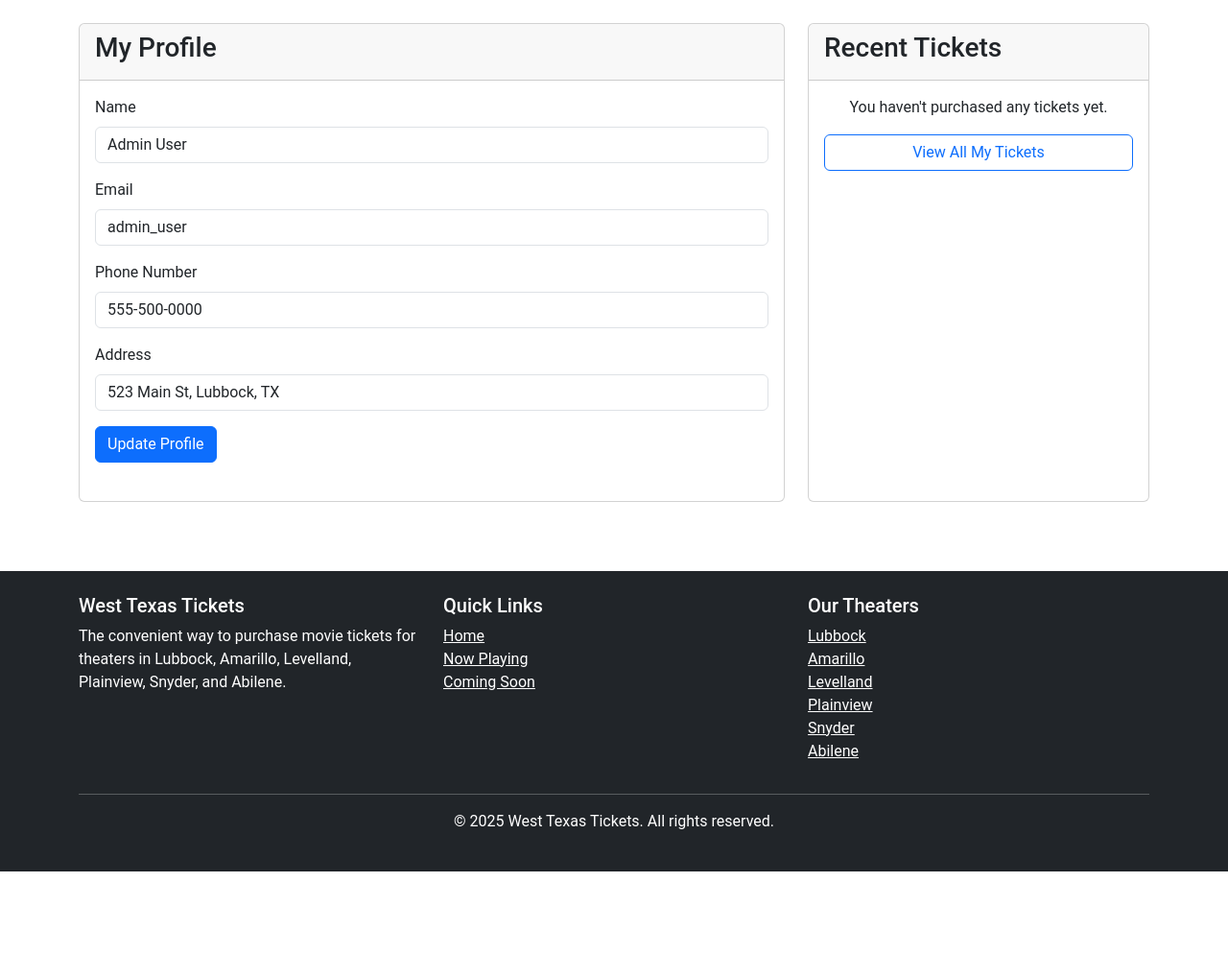
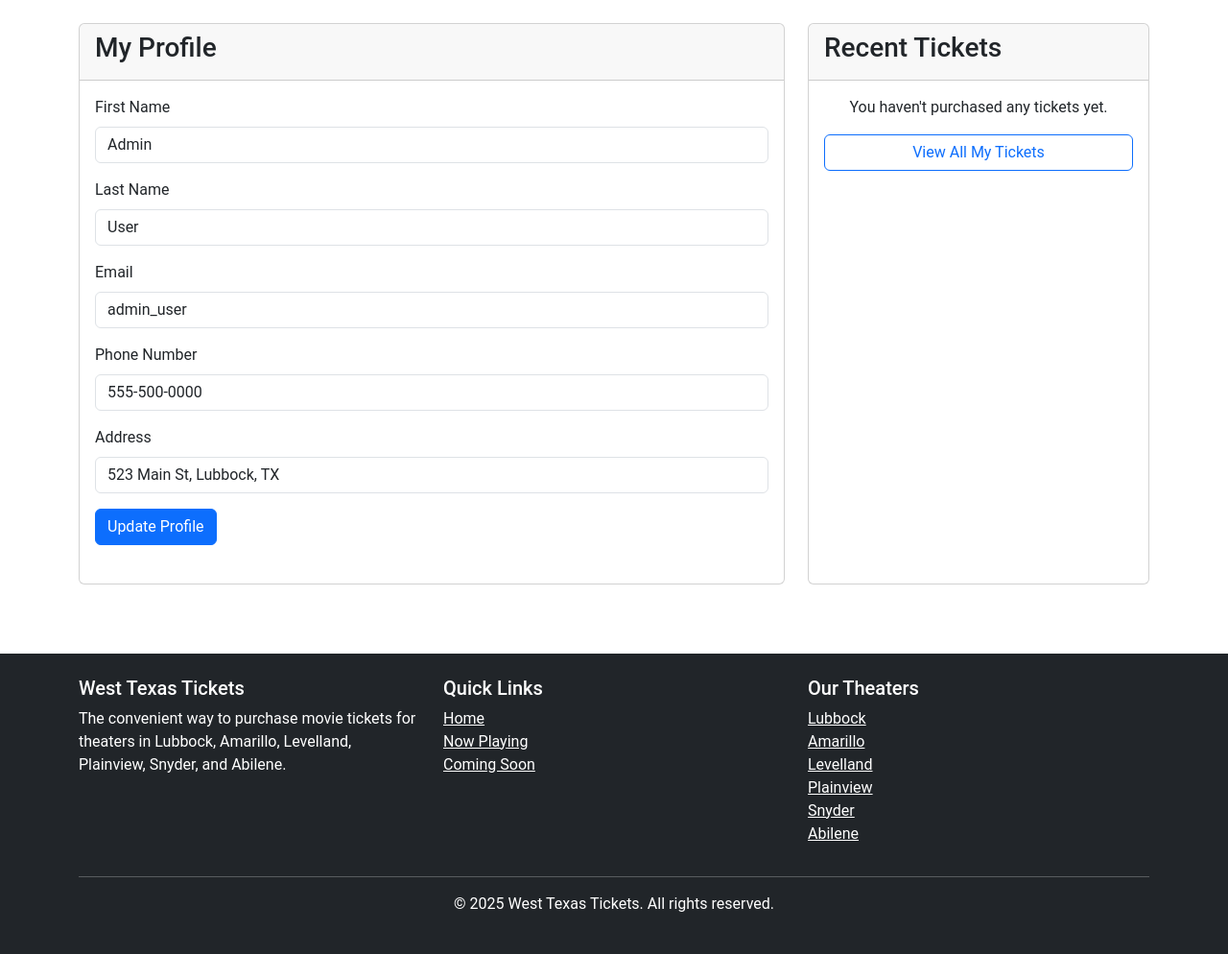
Before and after one commit to LoFerris8/west-texas-tickets, a Django app: page /profile/ in a window 1280 px wide. Shown: the part 56-1050 px from the top of the page at 96% size. Before the commit the page ends 964 px from the top, so only its background shows below. Run offline with Django 5.2, Linux system fonts and the light colour scheme; a user stored in the database is signed in; data comes from the database, SQL or seed files in the repository; data that the repository does not hold is empty.

Commit message:
Fix user profile update

```diff
--- a/Ticketing/forms.py
+++ b/Ticketing/forms.py
@@ -117,7 +117,31 @@ class CustomAuthenticationForm(AuthenticationForm):
         label="Password"
     )
 
+from django import forms
+from django.contrib.auth.models import User
+from .models import UserProfile
+
 class UserProfileForm(forms.ModelForm):
+    first_name = forms.CharField(
+        max_length=30,
+        required=True,
+        widget=forms.TextInput(attrs={'class': 'form-control'}),
+        label="First Name"
+    )
+
+    last_name = forms.CharField(
+        max_length=30,
+        required=True,
+        widget=forms.TextInput(attrs={'class': 'form-control'}),
+        label="Last Name"
+    )
+
+    username = forms.EmailField(
+        required=True,
+        widget=forms.EmailInput(attrs={'class': 'form-control'}),
+        label="Email"
+    )
+
     class Meta:
         model = UserProfile
         fields = ['phone_number', 'address']
@@ -125,6 +149,14 @@ class UserProfileForm(forms.ModelForm):
             'phone_number': forms.TextInput(attrs={'class': 'form-control'}),
             'address': forms.TextInput(attrs={'class': 'form-control'}),
         }
+
+    def __init__(self, *args, **kwargs):
+        user = kwargs.pop('user', None)
+        super().__init__(*args, **kwargs)
+        if user:
+            self.fields['first_name'].initial = user.first_name
+            self.fields['last_name'].initial = user.last_name
+            self.fields['username'].initial = user.username
 
 class ReviewForm(forms.ModelForm):
     class Meta:
--- a/Ticketing/views.py
+++ b/Ticketing/views.py
@@ -92,19 +92,27 @@ def profile_view(request):
 """
 @login_required
 def profile_view(request):
-    # Ensure the user has a UserProfile
-    profile, created = UserProfile.objects.get_or_create(user=request.user)
+    user = request.user
+    profile, created = UserProfile.objects.get_or_create(user=user)
 
     if request.method == 'POST':
-        form = UserProfileForm(request.POST, instance=profile)
+        form = UserProfileForm(request.POST, instance=profile, user=user)
         if form.is_valid():
+            # Update the User fields
+            user.first_name = form.cleaned_data['first_name']
+            user.last_name = form.cleaned_data['last_name']
+            user.username = form.cleaned_data['username']
+            user.save()
+
+            # Update the UserProfile fields
             form.save()
+
             messages.success(request, 'Profile updated successfully!')
             return redirect('profile')
     else:
-        form = UserProfileForm(instance=profile)
+        form = UserProfileForm(instance=profile, user=user)
 
-    recent_tickets = request.user.tickets.order_by('-purchase_date')[:5]
+    recent_tickets = user.tickets.order_by('-purchase_date')[:5]
 
     return render(request, 'auth/profile.html', {
         'form': form,
--- a/templates/auth/profile.html
+++ b/templates/auth/profile.html
@@ -30,13 +30,18 @@
                     {% endif %}
 
                     <div class="mb-3">
-                        <label class="form-label">Name</label>
-                        <input type="text" class="form-control" value="{{ user.first_name }} {{ user.last_name }}" readonly>
+                        <label for="{{ form.first_name.id_for_label }}" class="form-label">First Name</label>
+                        {{ form.first_name }}
                     </div>
 
                     <div class="mb-3">
-                        <label class="form-label">Email</label>
-                        <input type="email" class="form-control" value="{{ user.username }}" readonly>
+                        <label for="{{ form.last_name.id_for_label }}" class="form-label">Last Name</label>
+                        {{ form.last_name }}
+                    </div>
+
+                    <div class="mb-3">
+                        <label for="{{ form.username.id_for_label }}" class="form-label">Email</label>
+                        {{ form.username }}
                     </div>
 
                     <div class="mb-3">
```
